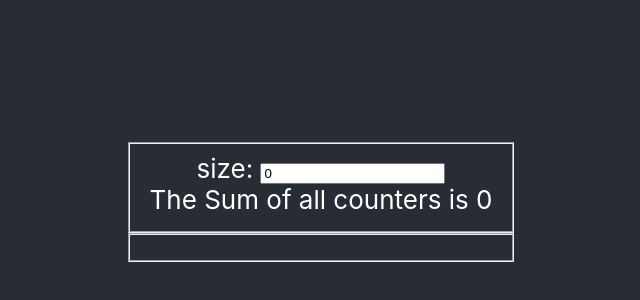
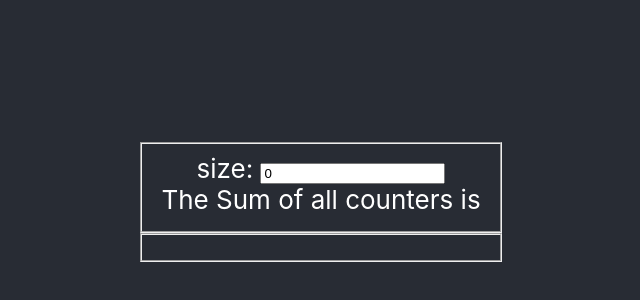
Before and after one commit to buzonan/ReactJs-HW, a React (Create React App) app in the folder my-app/: page / in a window 1280 px wide. Shown: the part 198-498 px from the top of the page, without its empty margins (319-959 px from the left). Built offline with nearby package versions, Linux system fonts and the light colour scheme.

Commit message:
[React-Redux][Andrey & Jericah] feature: implement decrease total with container using store

```diff
--- a/my-app/src/action.js
+++ b/my-app/src/action.js
@@ -5,3 +5,7 @@ export const updateCounterSize = size => {
 export const increaseTotal = () => {
     return{type: "INCREASE_TOTAL"}
 }
+
+export const decreaseTotal = () => {
+    return{type: "DECREASE_TOTAL"}
+}
--- a/my-app/src/components/Counter.js
+++ b/my-app/src/components/Counter.js
@@ -5,24 +5,19 @@ class Counter extends Component {
     constructor(props) {
         super(props);
 
-        this.onIncrease = this.onIncrease.bind(this);
-        this.onDecrease = this.onDecrease.bind(this);
-
         this.state = {
             number: 0,
         }
     }
 
-    componentWillUnmount(){
-        this.props.total(0 - this.state.number);
+    onIncrease = () => {
+        this.setState((prevState) => ({number: prevState.number + 1}),
+        () => this.props.increaseTotal());
     }
 
-    onIncrease(){
-        this.setState((prevState) => ({number: prevState.number + 1}), ()=>{ this.props.increaseTotal()});
-    }
-
-    onDecrease(){
-        this.setState((prevState) => ({number: prevState.number - 1}), ()=>{this.props.total(-1)});
+    onDecrease = () => {
+        this.setState((prevState) => ({number: prevState.number - 1}),
+        () => {this.props.decreaseTotal()});
     }
 
     render() {
--- a/my-app/src/components/CounterGroup.js
+++ b/my-app/src/components/CounterGroup.js
@@ -1,5 +1,5 @@
 import React, { Component } from 'react';
-import Counter from '../components/Counter';
+import CounterContainer from '../containers/CounterContainer';
 
 class CounterGroup extends Component {
     constructor(props) {
@@ -17,7 +17,7 @@ class CounterGroup extends Component {
         const size = this.props.size;
         const counterSizeArray = this.initArray(size);
         const counterArray = counterSizeArray.map((value) => (
-            <Counter key={value} total={this.props.total} />
+            <CounterContainer />
         ));
         return (
             <div>
--- a/my-app/src/components/CounterGroupSum.js
+++ b/my-app/src/components/CounterGroupSum.js
@@ -4,7 +4,7 @@ class CounterGroupSum extends Component {
     render() {
         return (
             <div>
-                The Sum of all counters is {this.props.total}
+                The Sum of all counters is {this.props.sum}
             </div>
         );
     }
--- a/my-app/src/containers/CounterContainer.jsx
+++ b/my-app/src/containers/CounterContainer.jsx
@@ -1,9 +1,11 @@
 import {connect} from 'react-redux';
 import Counter from '../components/Counter';
-import {increaseTotal} from './action.js';
+import {increaseTotal, decreaseTotal} from '../action'
 
 const mapDispatchToProps = (dispatch) => ({
-    increaseTotal: () => {dispatch(increaseTotal())}
+    increaseTotal: () => {dispatch(increaseTotal())},
+    decreaseTotal: () => {dispatch(decreaseTotal())}
+
 })
 
 const CounterContainer = connect(null, mapDispatchToProps)(Counter);
--- a/my-app/src/reducer.js
+++ b/my-app/src/reducer.js
@@ -9,8 +9,10 @@ const size = (state = 0, action) => {
 
 const sum = (state = 0, action) => {
     if(action.type === "INCREASE_TOTAL"){
-    return state + 1;
-}
+        return state + 1;
+    } else if(action.type === "DECREASE_TOTAL"){
+        return state - 1;
+    }
     return state;
 }
 
```
